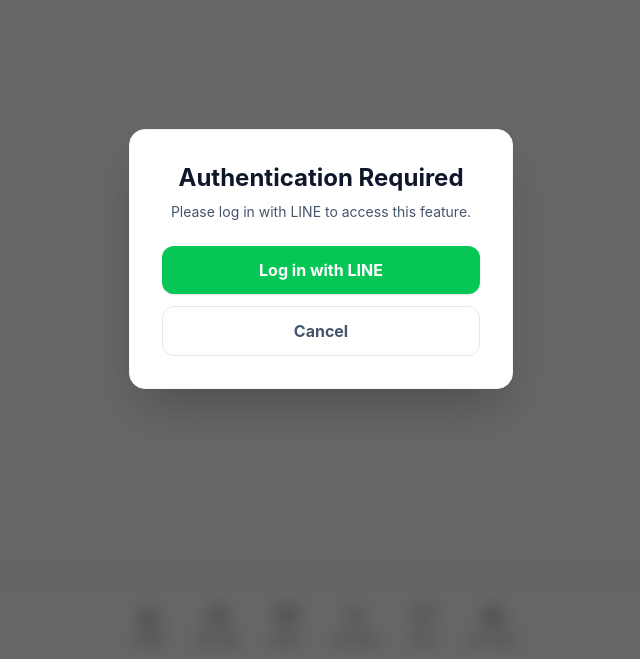
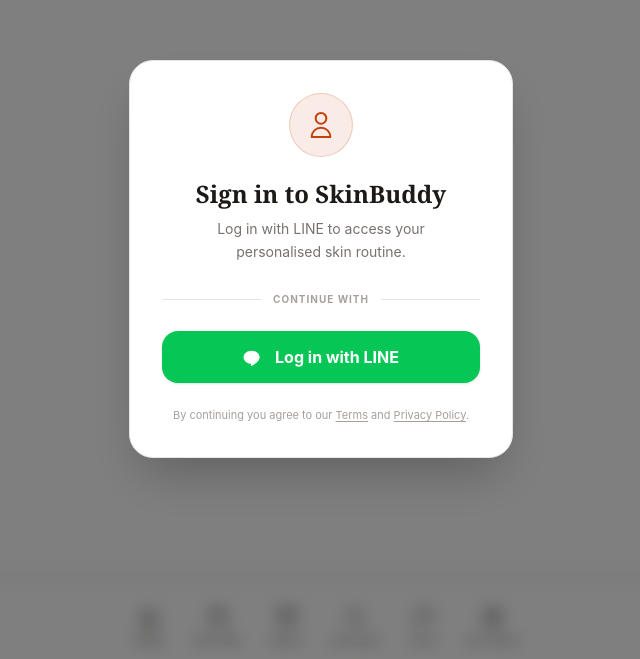
Before and after one commit to EakkasitNimanussornkul/skinbuddy-frontend, a Vue app: page /chat in a window 1280 px wide. Shown: the part 141-800 px from the top of the page, without its empty margins (319-959 px from the left). Built offline with nearby package versions, Linux system fonts and the light colour scheme; no server answers; the HTML template or start-up script is replaced by a standard one.

Commit message:
refactor(login popup): change theme and color of the popup

```diff
--- a/src/components/LoginPopup.vue
+++ b/src/components/LoginPopup.vue
@@ -1,32 +1,67 @@
 <template>
+    <Transition name="popup">
         <div v-if="authStore.showLoginPopup"
-        class="fixed inset-0 bg-black/60 backdrop-blur-sm flex justify-center items-center z-[9999] transition-opacity duration-300">
+            class="fixed inset-0 bg-black/50 backdrop-blur-sm flex justify-center items-center z-[9999]"
+            @click.self="closePopup">
+            <div
+                class="bg-brand-surface-light dark:bg-brand-surface-dark rounded-3xl p-8 text-center max-w-sm w-[90%] shadow-2xl border border-stone-200 dark:border-stone-800 transition-colors duration-300">
 
+                <!-- Icon badge -->
                 <div
-            class="bg-white dark:bg-clinical-surface p-8 rounded-2xl text-center max-w-sm w-[90%] shadow-2xl border border-slate-100 dark:border-slate-800">
+                    class="w-16 h-16 rounded-full bg-brand-primary/10 dark:bg-orange-900/30 flex items-center justify-center mx-auto mb-5 border border-brand-primary/20 dark:border-orange-700/30">
+                    <svg class="w-8 h-8 text-brand-primary dark:text-orange-400" fill="none" stroke="currentColor"
+                        viewBox="0 0 24 24">
+                        <path stroke-linecap="round" stroke-linejoin="round" stroke-width="1.5"
+                            d="M16 7a4 4 0 11-8 0 4 4 0 018 0zM12 14a7 7 0 00-7 7h14a7 7 0 00-7-7z" />
+                    </svg>
+                </div>
 
-            <h2 class="text-2xl font-bold text-slate-900 dark:text-white mb-2">
-                Authentication Required
+                <!-- Heading -->
+                <h2 class="font-serif text-2xl font-bold text-brand-text dark:text-stone-100 mb-2 leading-snug">
+                    Sign in to SkinBuddy
                 </h2>
 
-            <p class="text-sm text-slate-600 dark:text-slate-400 mb-6">
-                Please log in with LINE to access this feature.
+                <!-- Subtitle -->
+                <p class="text-sm text-brand-text-muted dark:text-stone-400 mb-7 leading-relaxed max-w-[240px] mx-auto">
+                    Log in with LINE to access your personalised skin routine.
                 </p>
 
+                <!-- Divider -->
+                <div class="flex items-center gap-3 mb-6">
+                    <div class="flex-1 h-px bg-stone-200 dark:bg-stone-700" />
+                    <span
+                        class="text-[10px] font-bold tracking-widest uppercase text-stone-400 dark:text-stone-500">Continue
+                        with</span>
+                    <div class="flex-1 h-px bg-stone-200 dark:bg-stone-700" />
+                </div>
+
                 <div class="flex flex-col gap-3">
+                    <!-- LINE login button -->
                     <button @click="handleLineLogin"
-                    class="w-full bg-[#06C755] hover:bg-[#05b34c] text-white font-bold py-3 px-6 rounded-xl transition-colors shadow-sm">
+                        class="w-full flex items-center justify-center gap-3 bg-[#06C755] hover:bg-[#05b34c] active:scale-[0.98] text-white font-bold py-3.5 px-6 rounded-2xl transition-all shadow-sm">
+                        <!-- LINE logo icon -->
+                        <svg class="w-5 h-5 flex-shrink-0" viewBox="0 0 24 24" fill="currentColor">
+                            <path
+                                d="M19.952 12.356c0-4.313-4.324-7.821-9.638-7.821S.676 8.043.676 12.356c0 3.866 3.428 7.104 8.058 7.716.314.068.741.207.849.476.097.244.063.626.031.874l-.137.822c-.042.244-.194.954.836.52 1.03-.435 5.559-3.275 7.586-5.606 1.399-1.534 2.053-3.09 2.053-4.802z" />
+                        </svg>
                         Log in with LINE
-                </button>
-
-                <button @click="closePopup"
-                    class="w-full bg-transparent hover:bg-slate-50 dark:hover:bg-slate-800/50 text-slate-600 dark:text-slate-300 font-bold py-3 px-6 rounded-xl border border-slate-200 dark:border-slate-700 transition-colors">
-                    Cancel
                     </button>
                 </div>
 
+                <!-- Fine-print -->
+                <p class="mt-6 text-[11px] text-stone-400 dark:text-stone-600 leading-relaxed">
+                    By continuing you agree to our
+                    <span
+                        class="underline underline-offset-2 cursor-pointer hover:text-brand-primary dark:hover:text-orange-400 transition-colors">Terms</span>
+                    and
+                    <span
+                        class="underline underline-offset-2 cursor-pointer hover:text-brand-primary dark:hover:text-orange-400 transition-colors">Privacy
+                        Policy</span>.
+                </p>
+
             </div>
         </div>
+    </Transition>
 </template>
 
 <script setup lang="ts">
@@ -42,3 +77,16 @@
     authStore.showLoginPopup = false
 }
 </script>
+
+<style scoped>
+.popup-enter-active,
+.popup-leave-active {
+    transition: opacity 0.25s ease, transform 0.25s ease;
+}
+
+.popup-enter-from,
+.popup-leave-to {
+    opacity: 0;
+    transform: scale(0.96);
+}
+</style>
```
Lines whose indentation alone changed are shown as unchanged.
